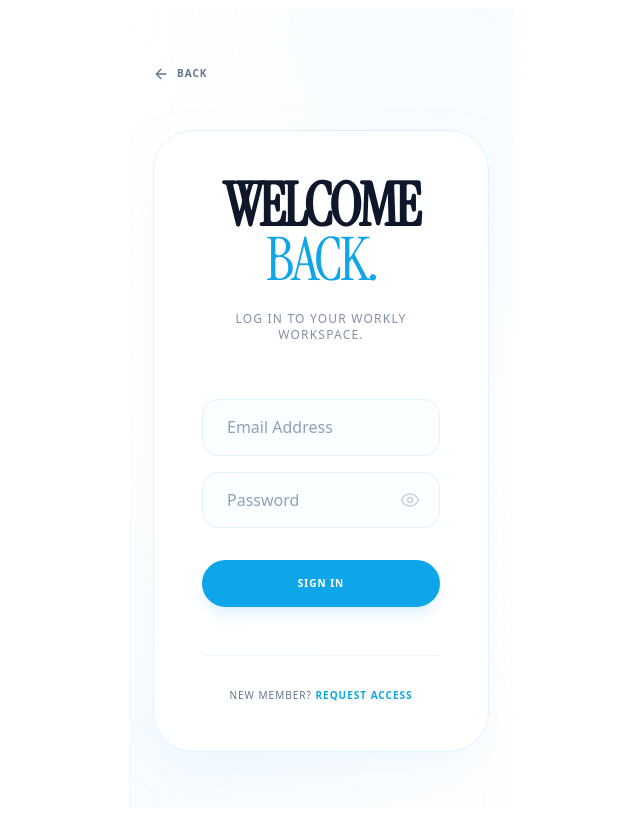
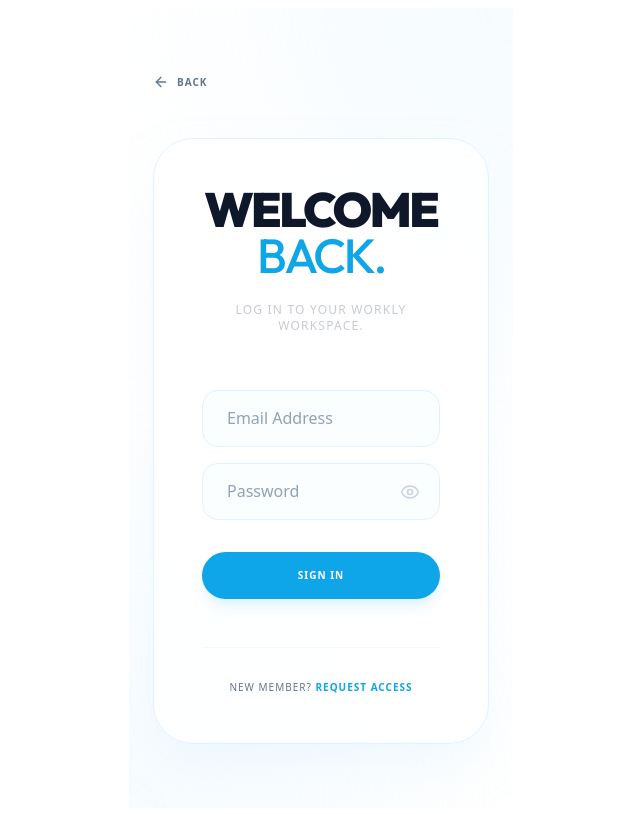
Before and after one commit to SEBRAHEIM/workly2, a Next.js app: page /login in a window 1280 px wide. Shown: the whole page, without its empty margins (319-959 px from the left). Built offline with nearby package versions, Linux system fonts and the light colour scheme.

Commit message:
design: eliminate thin text by switching to bold sans-serif headers

```diff
--- a/app/(auth)/join/page.tsx
+++ b/app/(auth)/join/page.tsx
@@ -32,10 +32,10 @@
 
                 <div className="bg-white/80 backdrop-blur-xl rounded-[2.5rem] p-6 md:p-12 shadow-2xl shadow-sky-100/50 border border-sky-100 mx-auto">
                     <div className="text-center mb-10">
-                        <h1 className="font-serif font-black text-5xl md:text-6xl text-slate-900 mb-3 tracking-tighter uppercase leading-[0.9]">
+                        <h1 className="font-sans font-black text-4xl md:text-5xl text-slate-900 mb-3 tracking-tighter uppercase leading-[0.95]">
                             Join <br /> <span className="text-[#0EA5E9]">Workly.</span>
                         </h1>
-                        <p className="text-slate-500 font-bold text-[11px] md:text-xs uppercase tracking-widest px-4 md:px-0 mt-6 opacity-80">
+                        <p className="text-slate-600 font-black text-[11px] md:text-xs uppercase tracking-widest px-4 md:px-0 mt-6 opacity-80">
                             Join the network for elite clients and creators.
                         </p>
                     </div>
--- a/app/(auth)/login/page.tsx
+++ b/app/(auth)/login/page.tsx
@@ -41,10 +41,10 @@
 
                 <div className="bg-white/80 backdrop-blur-xl rounded-[2.5rem] p-6 md:p-12 shadow-2xl shadow-sky-100/50 border border-sky-100 mx-auto">
                     <div className="text-center mb-10">
-                        <h1 className="font-serif font-black text-5xl md:text-6xl text-slate-900 mb-3 tracking-tighter uppercase leading-[0.9]">
+                        <h1 className="font-sans font-black text-4xl md:text-5xl text-slate-900 mb-3 tracking-tighter uppercase leading-[0.95]">
                             Welcome <br /> <span className="text-[#0EA5E9]">Back.</span>
                         </h1>
-                        <p className="text-slate-500 font-bold text-[11px] md:text-xs uppercase tracking-widest mt-6 opacity-80">
+                        <p className="text-slate-600 font-black text-[11px] md:text-xs uppercase tracking-widest mt-6 opacity-30">
                             Log in to your Workly workspace.
                         </p>
                     </div>
```
